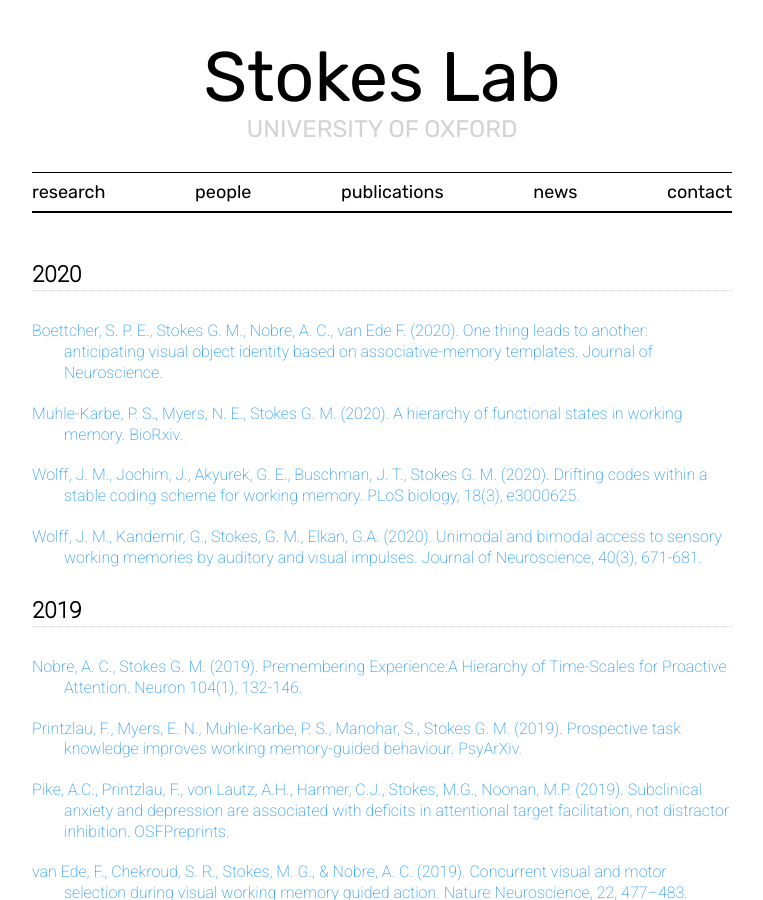
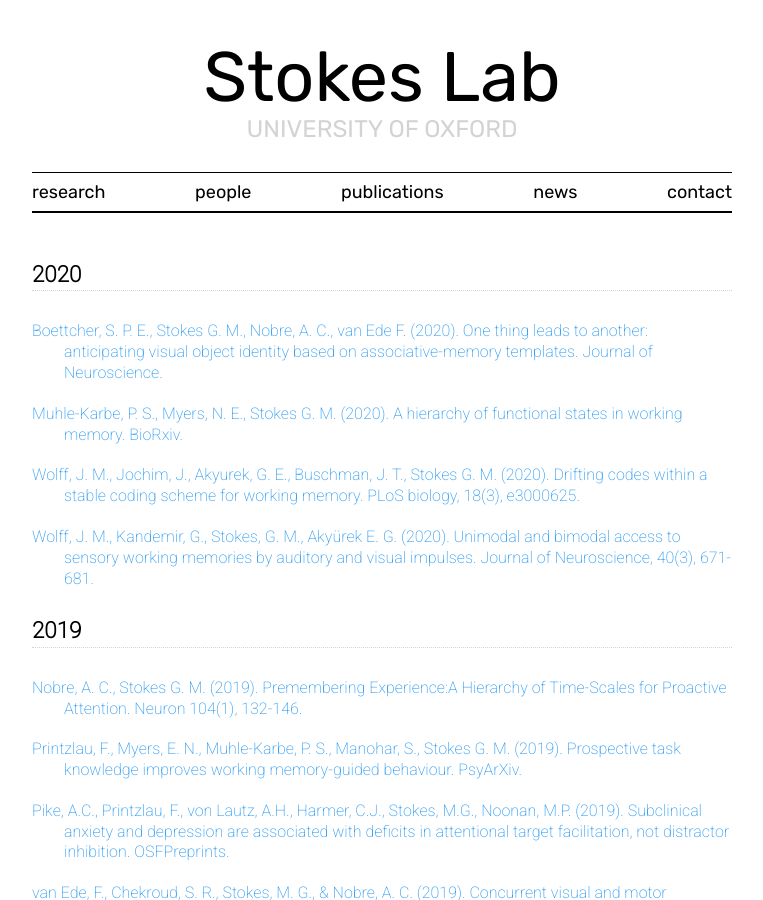
Before and after one commit to stokeslab/stokeslab.github.io, a Jekyll site: the page built from _pages/publications.html, in a window 1280 px wide and 900 px high. Shown: the whole window, without its empty margins (258-1021 px from the left). Built offline with Jekyll 4.4.1, drawn with Linux system fonts in a browser that asks for light colours; nearby versions of some CDN libraries; some web fonts are replaced.

Commit message:
Update publications.html

```diff
--- a/_pages/publications.html
+++ b/_pages/publications.html
@@ -16,7 +16,7 @@
 
 <p class="pub"> <a href="https://journals.plos.org/plosbiology/article?id=10.1371/journal.pbio.3000625&rev=2" target="_blank"> Wolff, J. M., Jochim, J., Akyurek, G. E., Buschman, J. T., Stokes G. M. (2020). Drifting codes within a stable coding scheme for working memory. PLoS biology, 18(3), e3000625.</a></p>
 
-<p class="pub"> <a href="https://www.jneurosci.org/content/jneuro/40/3/671.full.pdf" target="_blank"> Wolff, J. M., Kandemir, G., Stokes, G. M., Elkan, G.A. (2020). Unimodal and bimodal access to sensory working memories by auditory and visual impulses. Journal of Neuroscience, 40(3), 671-681.</a></p>
+<p class="pub"> <a href="https://www.jneurosci.org/content/jneuro/40/3/671.full.pdf" target="_blank"> Wolff, J. M., Kandemir, G., Stokes, G. M., Akyürek E. G. (2020). Unimodal and bimodal access to sensory working memories by auditory and visual impulses. Journal of Neuroscience, 40(3), 671-681.</a></p>
 
 
 <h1 class="pub-year">2019</h1>
```
